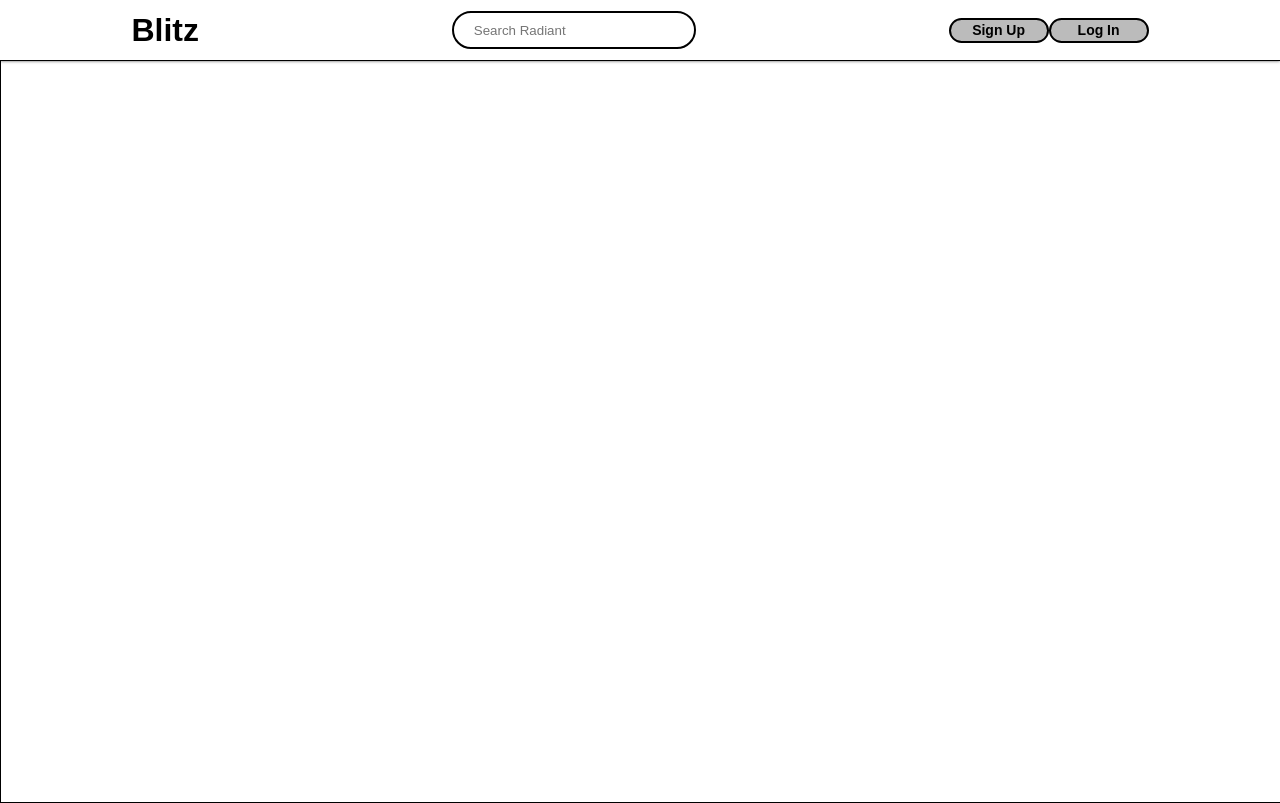
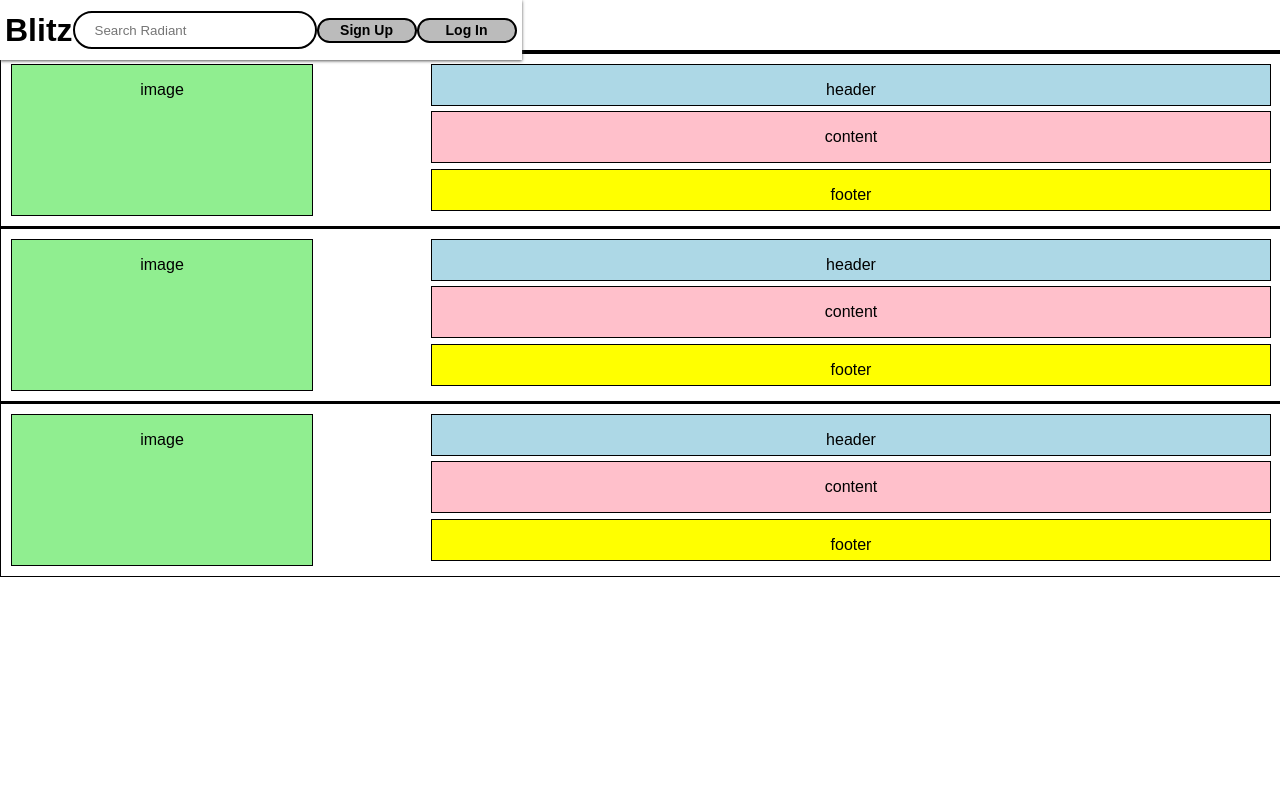
Before and after one commit to TylerJAllen/social-media-app, a React (Create React App) app: page / in a window 1280 px wide. Built offline with nearby package versions, Linux system fonts and the light colour scheme.

Commit message:
Create Post component, import Post into MainList, and add temporary styling to Post for visual layout.

```diff
--- a/src/App.css
+++ b/src/App.css
@@ -7,6 +7,15 @@
   padding: 5px;
   height: 50px;
   box-shadow: 0 1px 3px #555;
+  position: fixed;
+  top: 0;
+  /*z-index: 10px;*/
+}
+
+.App-main {
+  /*position: relative;*/
+  margin-top: 50px;
+  /*z-index: -10px;*/
 }
 
 .App-intro {
--- a/src/components/MainList/index.js
+++ b/src/components/MainList/index.js
@@ -1,5 +1,6 @@
 import React from 'react';
 import './styles.css';
+import Post from '../../components/Post';
 
 class MainList extends React.Component {
   constructor() {
@@ -9,6 +10,9 @@ class MainList extends React.Component {
   render(){
     return(
       <div className="mainlist">
+        <Post />
+        <Post />
+        <Post />
       </div>
     );
   }
--- a/src/components/MainList/styles.css
+++ b/src/components/MainList/styles.css
@@ -1,5 +1,5 @@
 .mainlist {
   width: 100%;
   border: 1px solid black;
-  height: calc(100vh - 59px);
+  /*height: calc(100vh - 59px);*/
 }
--- /dev/null
+++ b/src/components/Post/index.js
@@ -0,0 +1,29 @@
+import React from 'react';
+import './styles.css';
+
+class Post extends React.Component {
+  constructor() {
+    super();
+  }
+
+  render(){
+    return(
+      <div className="post">
+        <div className="post-image">
+        <p>image</p>
+        </div>
+        <div className="post-header">
+        <p>header</p>
+        </div>
+        <div className="post-content">
+        <p>content</p>
+        </div>
+        <div className="post-footer">
+        <p>footer</p>
+        </div>
+      </div>
+    );
+  }
+}
+
+export default Post;
--- /dev/null
+++ b/src/components/Post/styles.css
@@ -0,0 +1,33 @@
+.post {
+  border-top: 3px solid #000;
+  padding: 10px;
+  display: grid;
+  grid-template-columns: 1fr 2fr;
+}
+
+.post-image {
+  grid-row-start: 1;
+  grid-row-end: 4;
+  border: 1px solid black;
+  height: 150px;
+  background-color: lightgreen;
+  max-width: 300px;
+}
+
+.post-header {
+  border: 1px solid black;
+  height: 40px;
+  background-color: lightblue;
+}
+
+.post-content {
+  border: 1px solid black;
+  height: 50px;
+  background-color: pink;
+}
+
+.post-footer {
+  border: 1px solid black;
+  height: 40px;
+  background-color: yellow;
+}
```
